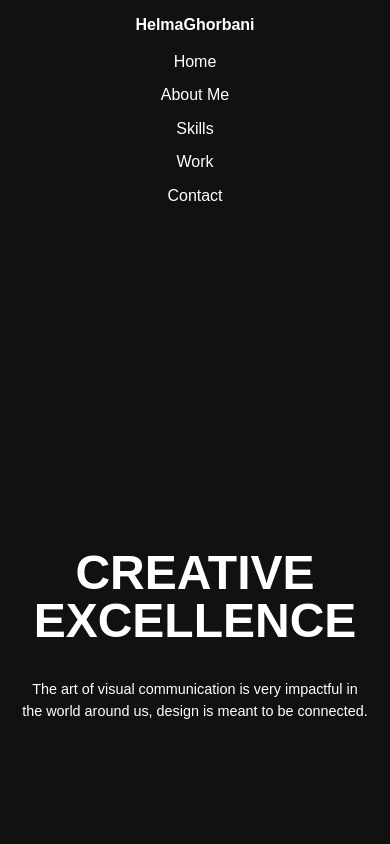
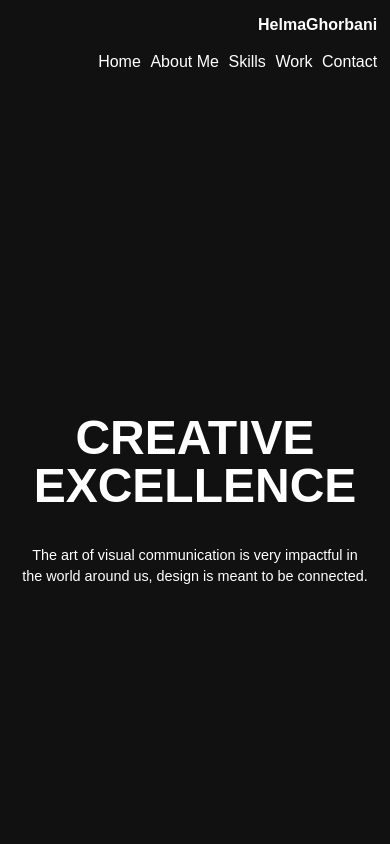
Before and after one commit to Helmaghorbani/HelmaGh, a React (Vite) app: page / in a window 390 px wide. Shown: the top 844 px of the page. Built offline with nearby package versions, Linux system fonts and the light colour scheme.

Commit message:
change navbar position

```diff
--- a/src/App.css
+++ b/src/App.css
@@ -479,7 +479,7 @@
 @media (max-width: 991px) {
   .navbar .container {
     flex-direction: column;
-    align-items: flex-start;
+    align-items: flex-end;
   }
 
   .navbar .brand {
@@ -488,7 +488,8 @@
   }
 
   .nav-links {
-    flex-direction: column;
+    flex-direction: row;
+    justify-content: flex-end;
     gap: 1rem;
     padding: 0;
     margin-top: 1rem;
@@ -509,6 +510,8 @@
   }
 
   .nav-links {
+    flex-direction: row;
+    justify-content: flex-end;
     gap: 0.8rem;
   }
 
@@ -516,6 +519,7 @@
     font-size: 1.1rem;
   }
 }
+
 @media (max-width: 500px) {
   .navbar {
     padding: 0.8rem;
@@ -523,18 +527,19 @@
 
   .navbar .container {
     flex-direction: column;
-    align-items: center;
+    align-items: flex-end;
     padding: 0;
   }
 
   .navbar .brand {
     font-size: 1rem;
     padding: 0;
-    text-align: center;
+    text-align: right;
   }
 
   .nav-links {
-    flex-direction: column;
+    flex-direction: row;
+    justify-content: flex-end;
     gap: 0.6rem;
     padding: 0;
     margin-top: 0.8rem;
@@ -544,7 +549,7 @@
 
   .nav-links li a {
     font-size: 1rem;
-    text-align: center;
+    text-align: right;
   }
 }
 
```
